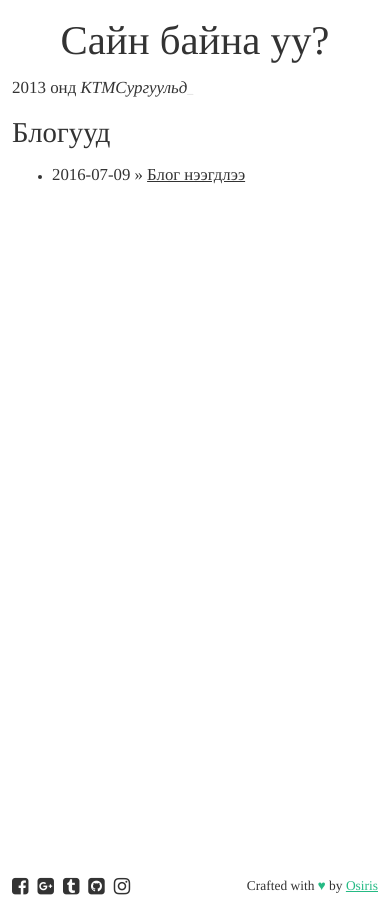
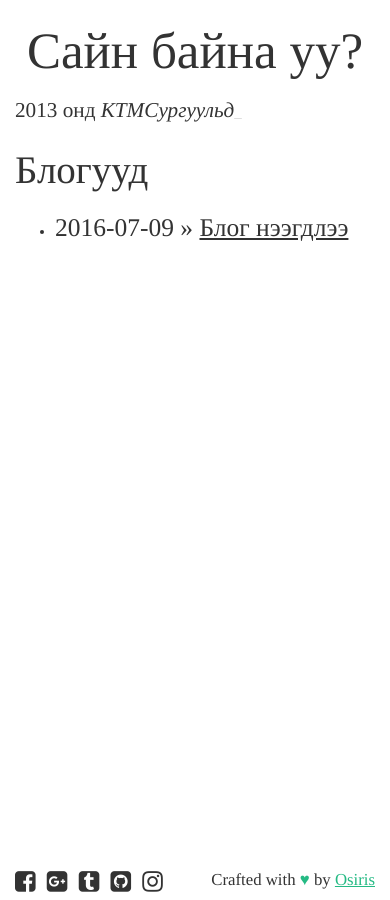
Before and after one commit to Ds3c-ctf-team/enkhee-Osiris.github.io-old, a Jekyll site: the page built from index.html, in a window 390 px wide. Built offline with Jekyll 4.4.1, drawn with Linux system fonts in a browser that asks for light colours; nearby versions of some CDN libraries.

Commit message:
Update layout

```diff
--- a/css/main.css
+++ b/css/main.css
@@ -209,6 +209,22 @@ footer .made-by {
         font-size: 2.8rem;
     }
 }
+@media screen and (max-width: 479px) and (min-width: 376px) {
+    html {
+        font-size: 15px
+    }
+    section#blogs h2 {
+        font-size: 2.6rem;
+    }
+    section#blogs ul li h3 {
+        font-size: 1.7rem;
+        margin: 1.2rem 0 .5rem;
+        line-height: 1
+    }
+    footer .px2{
+        padding: 0 1rem;
+    }
+}
 @media screen and (max-width: 799px) {
     .container.py2{
         padding: 1rem 1rem;
```
